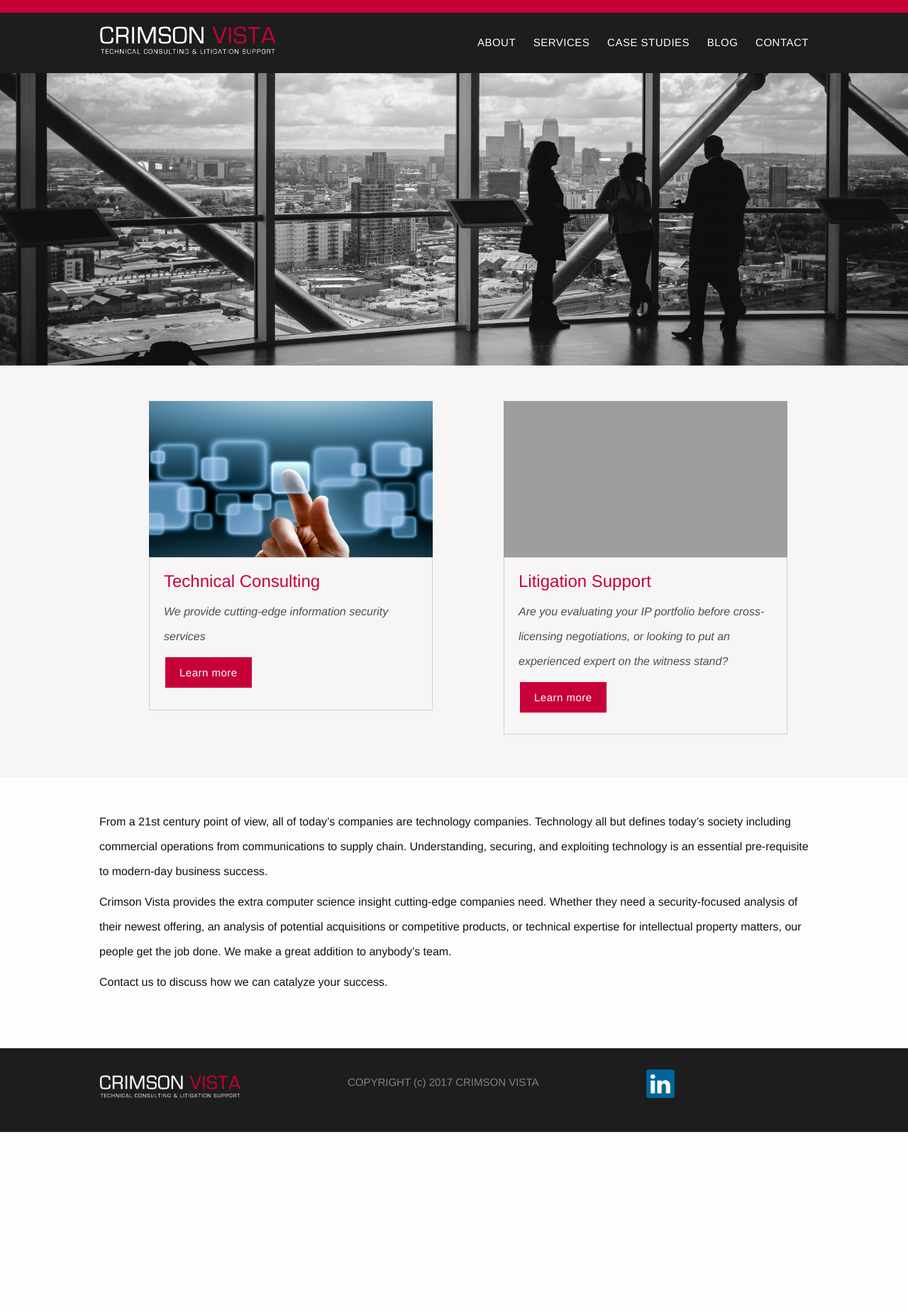
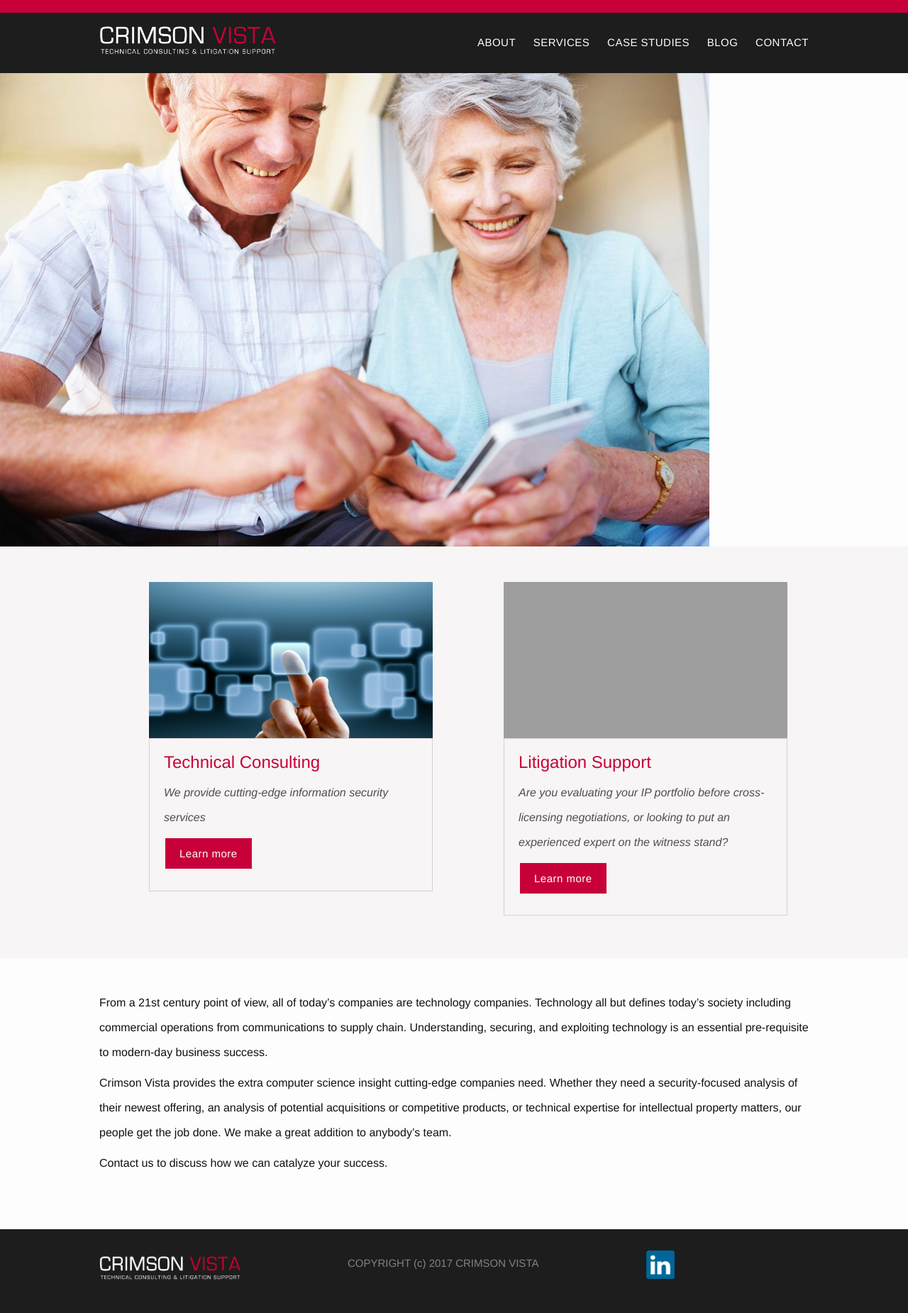
Before and after one commit to vezenwa/vezenwa.github.io, a Jekyll site: the page built from index.md, in a window 1280 px wide. Shown: the whole page at 71% size. Built offline with Jekyll 4.4.1, drawn with Linux system fonts in a browser that asks for light colours; before the commit the page ends 1595 px from its top, so only the background shows below that; grey boxes are pictures that could not be loaded.

Commit message:
Update home.html

```diff
--- a/_layouts/home.html
+++ b/_layouts/home.html
@@ -8,7 +8,7 @@
     {% include header.html %}
 
      <div class="banner">
-        <img class="banner-image" src="/images/banner.jpg">
+        <img class="banner-image" src="/images/appusing.jpg">
      </div>
 
     <!--
```
